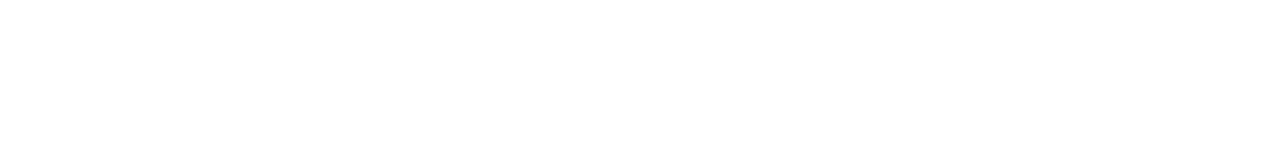
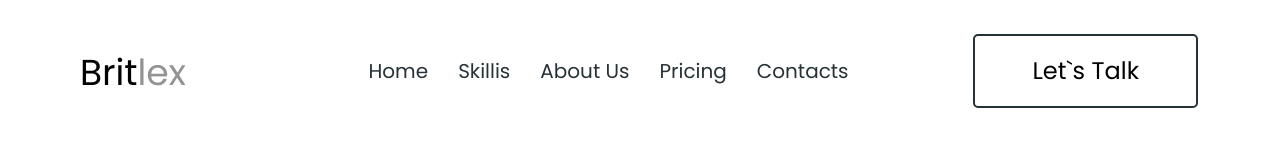
Before and after one commit to Ziyodilla0725/loding, a plain HTML site: page index.html in a window 1280 px wide. Drawn offline with Linux system fonts and the light colour scheme.

Commit message:
startet nav

```diff
--- a/index.html
+++ b/index.html
@@ -5,13 +5,38 @@
     <meta charset="UTF-8">
     <meta name="viewport" content="width=device-width, initial-scale=1.0">
     <link rel="stylesheet" href="./bootstrap/bootstrap.min.css">
-    <link rel="stylesheet" href="./index.css">
+    <link rel="stylesheet" href="./style.css">
     <title>Document</title>
 </head>
 
 <body>
 
-
+    <header>
+        <nav>
+            <div class="container">
+                <div class="row justify-content-between align-items-center
+                ">
+                    <div class="col-2">
+                        <img src="./img (2)/img/Britlex.png" alt="">
+                    </div>
+                    <div class="col-6">
+                        <ul class="list_group">
+                            <li class="list_item">Home</li>
+                            <li class="list_item">Skillis</li>
+                            <li class="list_item">About Us</li>
+                            <li class="list_item">Pricing</li>
+                            <li class="list_item">Contacts</li>
+                        </ul>
+                    </div>
+                    <div class="col-3">
+                        <div class="btn_box">
+                            <button class="btn_right">Let`s Talk</button>
+                        </div>
+                    </div>
+                </div>
+            </div>
+        </nav>
+    </header>
 
 
     <script src="./bootstrap/bootstrap.min.js"></script>
--- /dev/null
+++ b/style.css
@@ -0,0 +1,57 @@
+@import url('https://fonts.googleapis.com/css2?family=Audiowide&family=Montserrat:wght@500;600;700&family=Open+Sans&family=Poppins:ital,wght@0,100;0,200;0,300;0,400;0,500;0,600;0,700;0,800;0,900;1,100;1,200;1,300;1,400;1,500;1,600;1,700;1,800;1,900&family=Roboto:ital,wght@1,400;1,500&display=swap');
+
+*{
+    margin: 0;
+    padding: 0;
+    box-sizing: border-box;
+    list-style: none;
+    text-decoration: none;
+}
+
+body{
+    font-family: "Poppins", sans-serif;
+}
+
+nav{
+    padding-top: 34px;
+}
+
+.list_group{
+    margin: 0;
+    display: flex;
+    justify-content: center;
+    align-items: center;
+    gap: 30px;
+}
+
+.list_item{
+    font-size: 20px;
+    font-weight: 500px;
+    color: #263238;
+    cursor: pointer;
+}
+
+.btn_box{
+    display: flex;
+    justify-content: end;
+}
+
+.btn_right{
+    font-size: 24px;
+    font-weight: 400px;
+    padding: 17px 57px;
+    background: transparent;
+    border: 2px solid #263238;
+    border-radius: 5px;
+}
+
+
+
+
+
+
+
+
+@media(max-width: 576px) {
+
+}
```
Also changed, not shown: img (2)/img/Britlex.png (added), img (2)/img/Business competition-bro 1.png (added), img (2)/img/Girl_headphone.png (added), img (2)/img/House bookshelves-bro 1.png (added), img (2)/img/Lesson-bro 1.png (added), img (2)/img/Online test-bro 1.png (added), img (2)/img/Podcast audience-bro 1.png (added), img (2)/img/Shared goals-bro 1.png (added), img (2)/img/Typewriter-bro 1.png (added), img (2)/img/Webinar-bro 2.png (added), img (2)/img/eshitish.png (added), img (2)/img/kitob_o'qish.png (added), img (2)/img/light.png (added), img (2)/img/tanlash.png (added), 3 more files.
